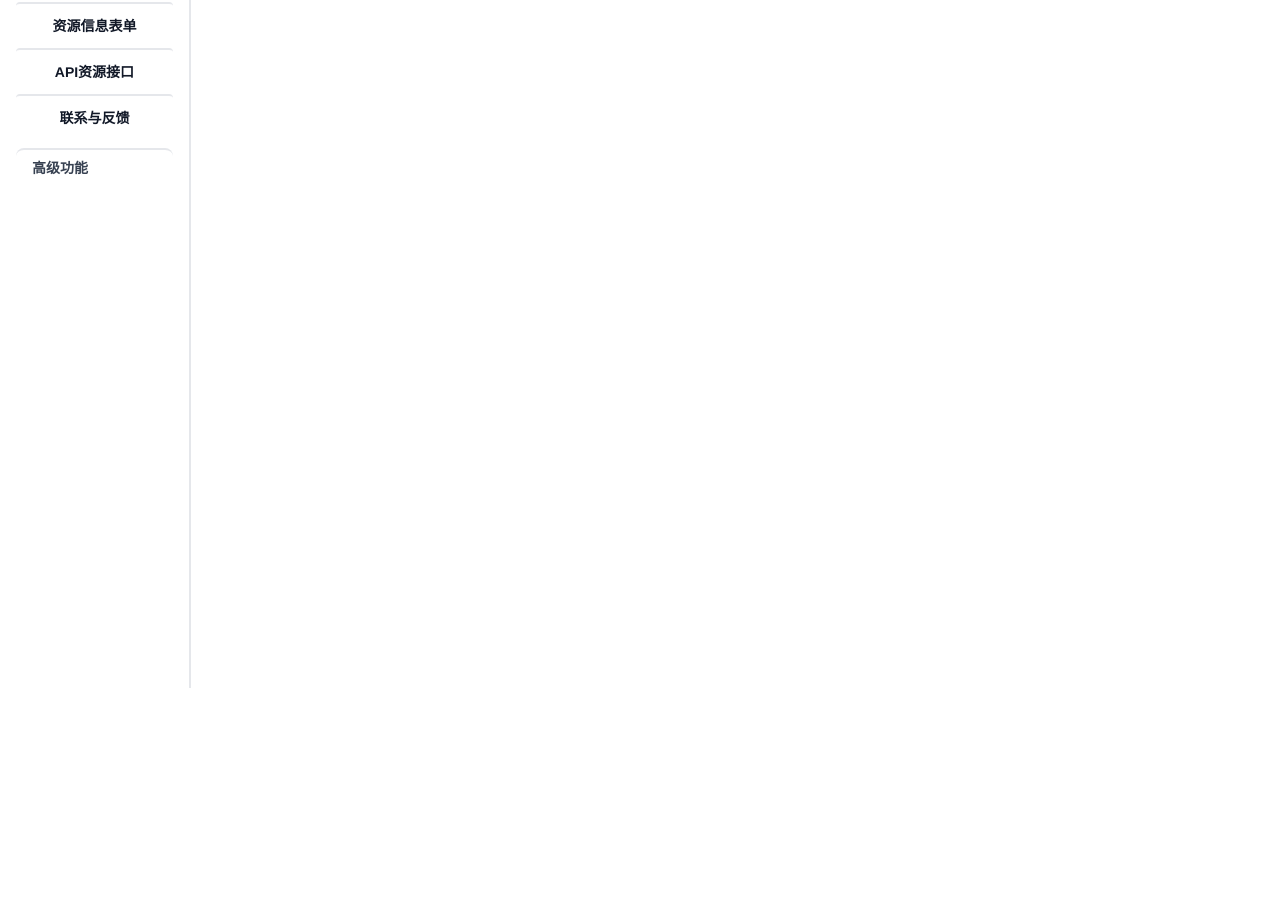
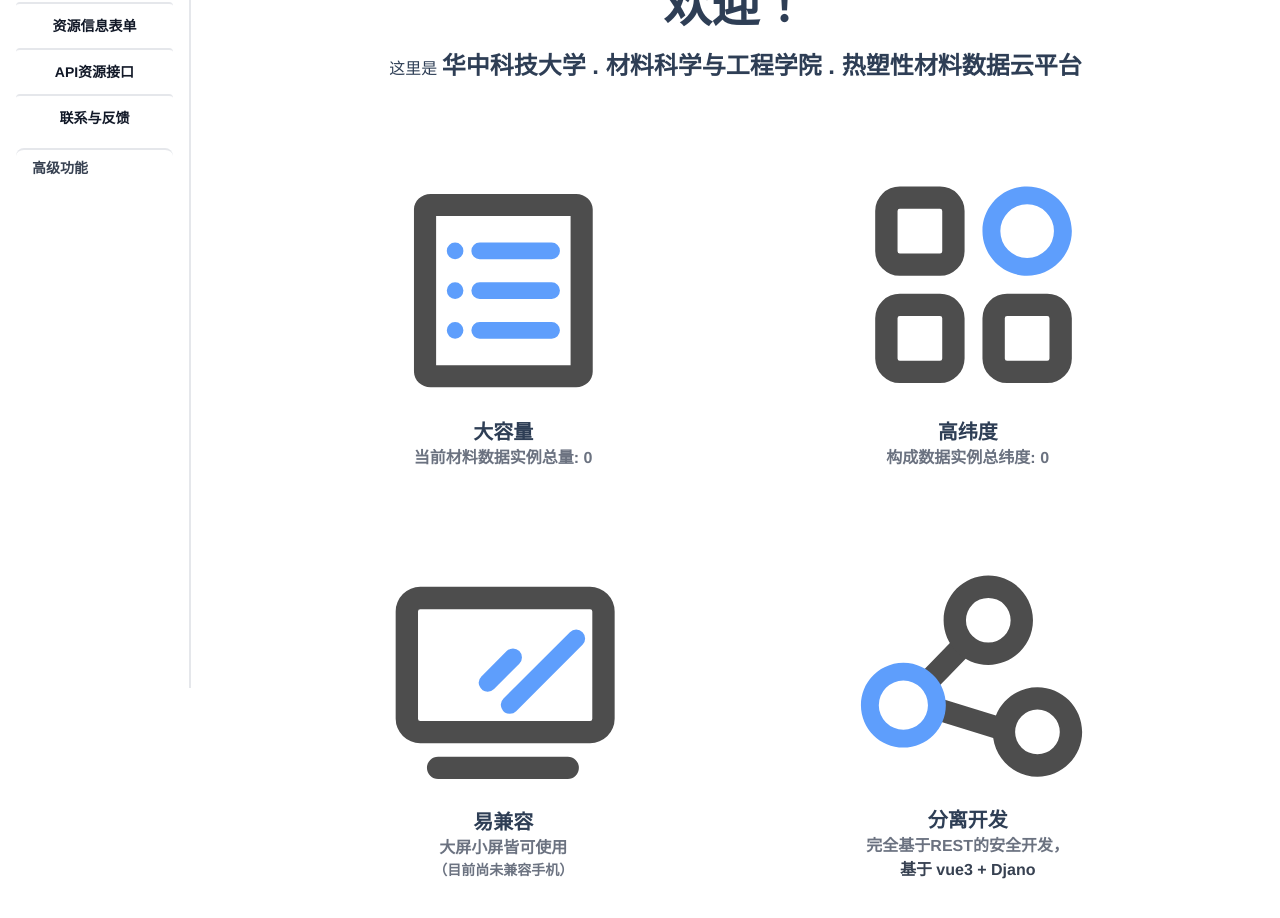
Before and after one commit to EMUNES/hust-mdb, a Vue app in the folder frontend/: page / in a window 1280 px wide. Shown: the part 340-1258 px from the top of the page. Before the commit the page ends 1028 px from the top, so only its background shows below. Built offline with nearby package versions, Linux system fonts and the light colour scheme; no server answers; sample sign-in values are in the browser's storage.

Commit message:
home view set

```diff
--- a/frontend/src/views/Home.vue
+++ b/frontend/src/views/Home.vue
@@ -1,24 +1,105 @@
 <template>
   <common-layout>
     <template #content>
+      <div>
+        <div class="content-head mt-10">
+          <p class="my-2 home-intro text-5xl font-semibold">
+            欢迎！
+          </p>
+          <p class="my-5">
+            这里是
+            <span class="font-bold text-2xl">
+              华中科技大学 . 材料科学与工程学院 . 热塑性材料数据云平台
+            </span>
+          </p>
+        </div>
 
+        <div class="content-body mt-10">
+          <div class="flex flex-col flex-wrap items-center justify-around text-center mx-10 px-10 xl:flex-row">
+            <p class="home-display my-10 xl:mx-20 2xl:mx-40">
+              <svg t="1617699380656" class="inline w-64 h-64" viewBox="0 0 1024 1024" version="1.1" xmlns="http://www.w3.org/2000/svg" p-id="1124" width="200" height="200"><path d="M782.37 216.15v596.6H244.45v-596.6h537.92m22.25-88.56H222.2c-36.53 0-66.31 27.9-66.31 61.88v650c0.11 34.1 30 61.88 66.42 61.88h582.31c36.53 0 66.31-27.9 66.31-61.88v-650c0-34.21-29.67-61.88-66.31-61.88z" fill="#4D4D4D" p-id="1125"></path><path d="M706.54 706.58H418.7a33.31 33.31 0 0 1-33.21-33.21 33.31 33.31 0 0 1 33.21-33.21h287.84a33.31 33.31 0 0 1 33.21 33.21 33.31 33.31 0 0 1-33.21 33.21zM320.4 640.16a33.21 33.21 0 1 1-33.21 33.21 33.17 33.17 0 0 1 33.21-33.21z m386.14-92.55H418.7a33.31 33.31 0 0 1-33.21-33.21 33.31 33.31 0 0 1 33.21-33.21h287.84a33.31 33.31 0 0 1 33.21 33.21 33.31 33.31 0 0 1-33.21 33.21zM320.4 481.18a33.21 33.21 0 1 1-33.21 33.21 33.17 33.17 0 0 1 33.21-33.21z m386.14-92.44H418.7a33.31 33.31 0 0 1-33.21-33.21 33.31 33.31 0 0 1 33.21-33.21h287.84a33.31 33.31 0 0 1 33.21 33.21 33.31 33.31 0 0 1-33.21 33.21zM320.4 322.32a33.21 33.21 0 1 1-33.21 33.21 33.17 33.17 0 0 1 33.21-33.21z" fill="#5E9EFC" p-id="1126"></path></svg>
+              <span class="block text-xl font-semibold">
+                大容量
+                <p class="text-gray-500 text-base">
+                  当前材料数据实例总量: {{count}}
+                </p>
+              </span>
+            </p>
+            <p class="home-display my-10 xl:mx-20 2xl:mx-40">
+              <svg t="1617700017344" class="inline w-64 h-64" viewBox="0 0 1024 1024" version="1.1" xmlns="http://www.w3.org/2000/svg" p-id="1259" width="200" height="200"><path d="M400 884.26H239.12a98.43 98.43 0 0 1-98.32-98.32V625.05a98.43 98.43 0 0 1 98.32-98.32H400a98.43 98.43 0 0 1 98.32 98.32v160.89A98.43 98.43 0 0 1 400 884.26zM239.12 616.11a9 9 0 0 0-8.94 8.94v160.89a9 9 0 0 0 8.94 8.94H400a9 9 0 0 0 8.94-8.94V625.05a9 9 0 0 0-8.94-8.94zM400 455.23H239.12a98.43 98.43 0 0 1-98.32-98.32V196a98.43 98.43 0 0 1 98.32-98.3H400a98.43 98.43 0 0 1 98.33 98.3v160.91A98.43 98.43 0 0 1 400 455.23zM239.12 187.08a9 9 0 0 0-8.94 8.94v160.89a9 9 0 0 0 8.94 8.94H400a9 9 0 0 0 8.94-8.94V196a9 9 0 0 0-8.94-8.94zM829 884.26H668.15a98.43 98.43 0 0 1-98.32-98.32V625.05a98.43 98.43 0 0 1 98.32-98.32H829a98.43 98.43 0 0 1 98.32 98.32v160.89A98.43 98.43 0 0 1 829 884.26zM668.15 616.11a9 9 0 0 0-8.94 8.94v160.89a9 9 0 0 0 8.94 8.94H829a9 9 0 0 0 8.94-8.94V625.05a9 9 0 0 0-8.94-8.94z" fill="#4D4D4D" p-id="1260"></path><path d="M748.6 455.23c-98.6 0-178.77-80.23-178.77-178.77S650 97.7 748.6 97.7s178.76 80.19 178.76 178.76-80.19 178.77-178.76 178.77z m0-286a107.26 107.26 0 1 0 107.25 107.23A107.38 107.38 0 0 0 748.6 169.21z" fill="#5E9EFC" p-id="1261"></path></svg>
+              <span class="block text-xl font-semibold">
+                高纬度
+                <p class="text-gray-500 text-base">
+                  构成数据实例总纬度: {{dataDim}}
+                </p>
+              </span>
+            </p>
+            <p class="home-display my-10 xl:mx-20 2xl:mx-40">
+              <svg t="1617700218346" class="inline w-64 h-64" viewBox="0 0 1024 1024" version="1.1" xmlns="http://www.w3.org/2000/svg" p-id="1392" width="200" height="200"><path d="M860.26 139.33H181a98.43 98.43 0 0 0-98.32 98.32v429A98.43 98.43 0 0 0 181 765h679.3a98.43 98.43 0 0 0 98.32-98.32v-429a98.43 98.43 0 0 0-98.36-98.35z m8.94 527.35a9 9 0 0 1-8.94 8.94H181a9 9 0 0 1-8.94-8.94v-429a9 9 0 0 1 8.94-8.94h679.3a9 9 0 0 1 8.94 8.94zM770.87 818.63H252.46a44.69 44.69 0 0 0 0 89.38h518.41a44.69 44.69 0 0 0 0-89.38z" fill="#4D4D4D" p-id="1393"></path><path d="M450.9 558.52a35.75 35.75 0 0 1-25.28-61l101.12-101.15a35.75 35.75 0 1 1 50.56 50.56L476.18 548.05a35.64 35.64 0 0 1-25.28 10.47zM539.38 647a35.75 35.75 0 0 1-25.28-61l265.45-265.48a35.75 35.75 0 0 1 50.56 50.56L564.66 636.53A35.65 35.65 0 0 1 539.38 647z" fill="#5E9EFC" p-id="1394"></path></svg>
+              <span class="block text-xl font-semibold">
+                易兼容
+                <p class="text-gray-500 text-base">
+                  大屏小屏皆可使用
+                  <span class="block text-sm">
+                  （目前尚未兼容手机）
+                  </span>
+                </p>
+              </span>
+            </p>
+            <p class="home-display my-10 xl:mx-20 2xl:mx-40">
+              <svg t="1617700357503" class="inline w-64 h-64" viewBox="0 0 1024 1024" version="1.1" xmlns="http://www.w3.org/2000/svg" p-id="1527" width="200" height="200"><path d="M364.72 558a44.69 44.69 0 0 1-32.06-75.82l130.12-134.05a44.69 44.69 0 1 1 64.14 62.25L396.79 544.45A44.56 44.56 0 0 1 364.72 558z" fill="#4D4D4D" p-id="1528"></path><path d="M593.17 459.7c98.57 0 178.76-80.19 178.76-178.76s-80.19-178.77-178.76-178.77-178.76 80.19-178.76 178.76S494.6 459.7 593.17 459.7z m0-268.14a89.38 89.38 0 1 1-89.38 89.38 89.48 89.48 0 0 1 89.38-89.39zM789.81 549.08c-75.38 0-140 46.9-166.25 113l-213.78-66.3a44.69 44.69 0 0 0-26.49 85.37l229.45 71.21c12 87 86.82 154.25 177.07 154.25 98.57 0 178.76-80.19 178.76-178.76s-80.19-178.77-178.76-178.77z m0 268.14a89.38 89.38 0 1 1 89.38-89.38 89.48 89.48 0 0 1-89.38 89.38z" fill="#4D4D4D" p-id="1529"></path><path d="M253.52 790.41c-93.64 0-169.82-76.18-169.82-169.82s76.18-169.83 169.82-169.83 169.82 76.18 169.82 169.83-76.18 169.82-169.82 169.82z m0-268.14a98.32 98.32 0 1 0 98.32 98.32 98.43 98.43 0 0 0-98.32-98.33z" fill="#5E9EFC" p-id="1530"></path></svg>
+              <span class="block text-xl font-semibold">
+                分离开发
+                <p class="text-gray-500 text-base">
+                  完全基于REST的安全开发，
+                  <span class="block text-gray-700">
+                    基于 vue3 + Djano
+                  </span>
+                </p>
+              </span>
+            </p>
+          </div>
+        </div>
+      </div>
     </template>
   </common-layout>
 </template>
 
 <script>
+import { onBeforeMount, ref } from 'vue';
 import CommonLayout from '../layout/CommonLayout.vue';
+import axios from '../request/axios.js';
+import { useStore } from 'vuex';
 
 export default {
   name: 'Home',
   components: {
     CommonLayout
   },
+  setup() {
+    const store = useStore()
+    const count = ref(0)
+    const dataDim = ref(0)
+
+    onBeforeMount(() => {
+      axios.get(store.state.backendAPIs.coreAPI)
+        .then(res => {
+          count.value = res.data.count
+          dataDim.value = Object.keys(res.data.results[0]).length
+        })
+          .catch(err => {
+            window.alert("很遗憾，无法加载首页信息")
+            console.log(err)
+          })
+    })
+
+    return {
+      count,
+      dataDim
+    }
+  }
 }
 </script>
 
 <style scoped>
-a {
-  color: #42b983;
-}
 </style>
```
